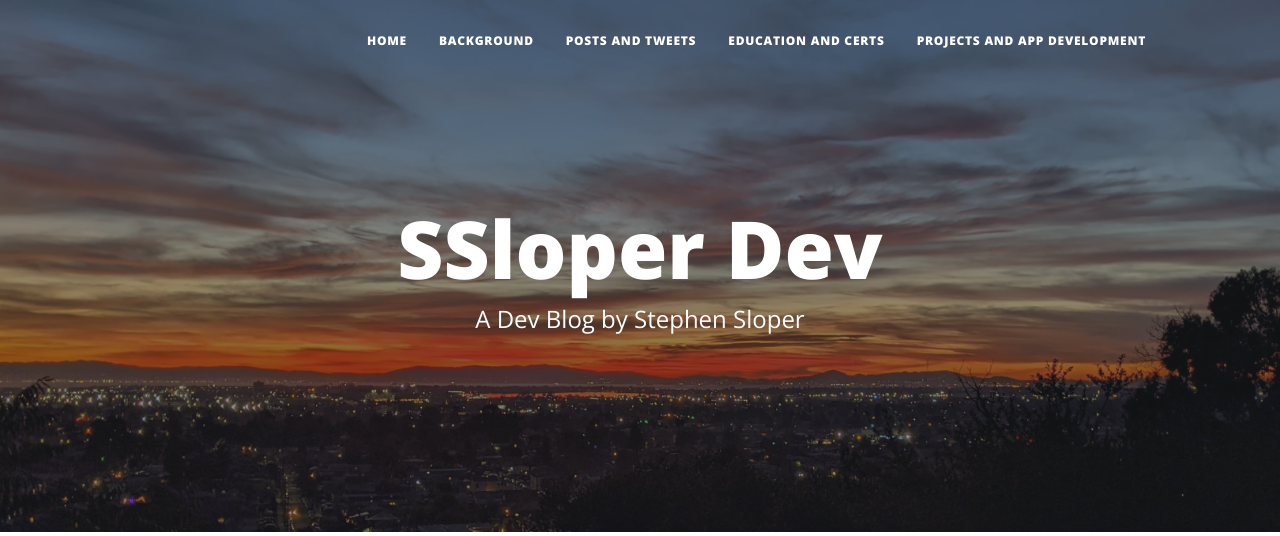
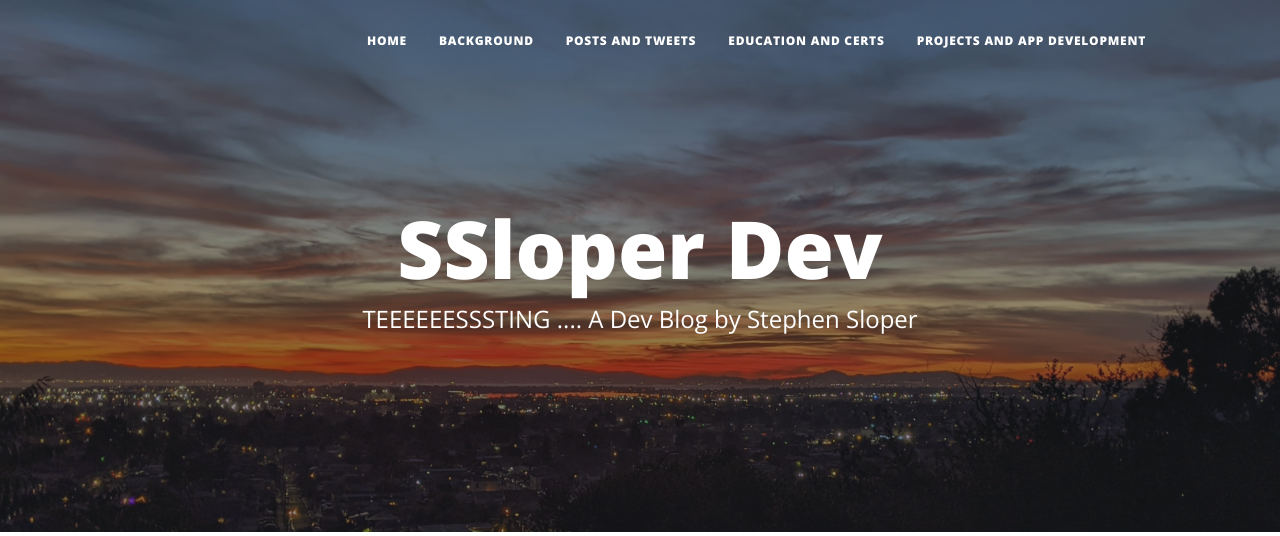
Before and after one commit to SSFullStackDev/DevBlog, a Django app: page / in a window 1280 px wide. Shown: the top 536 px of the page. Run offline with Django 3.2, Linux system fonts and the light colour scheme; some libraries are stand-ins or nearby versions.

Commit message:
Testing
Checking to see if pulling new image automatically updates the container and the website

```diff
--- a/price_tracker/blog/templates/home.html
+++ b/price_tracker/blog/templates/home.html
@@ -9,7 +9,7 @@
                     <div class="col-md-10 col-lg-8 col-xl-7">
                         <div class="site-heading">
                             <h1>SSloper Dev</h1>
-                            <span class="subheading">A Dev Blog by Stephen Sloper</span>
+                            <span class="subheading">TEEEEEESSSTING .... A Dev Blog by Stephen Sloper</span>
                         </div>
                     </div>
                 </div>
```
